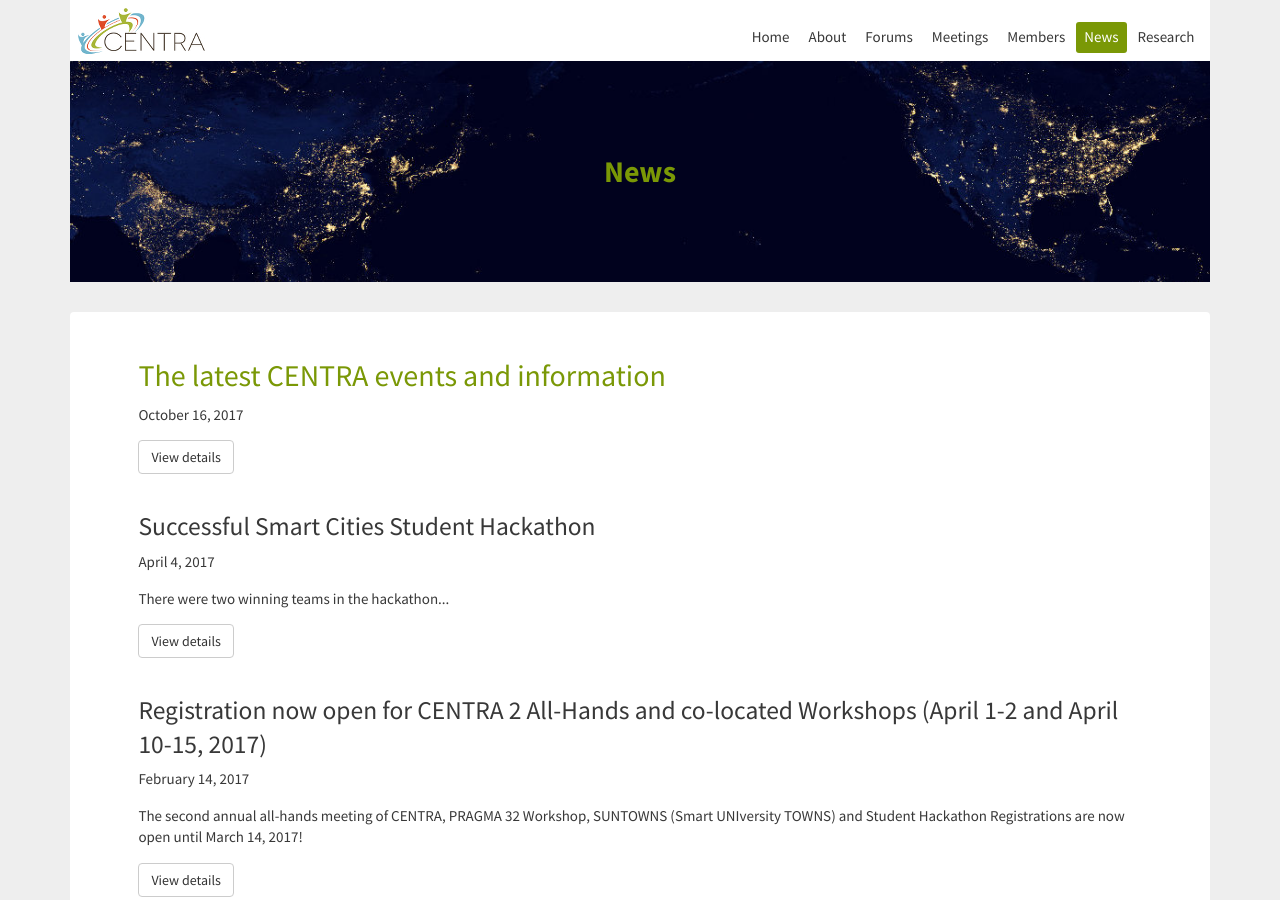
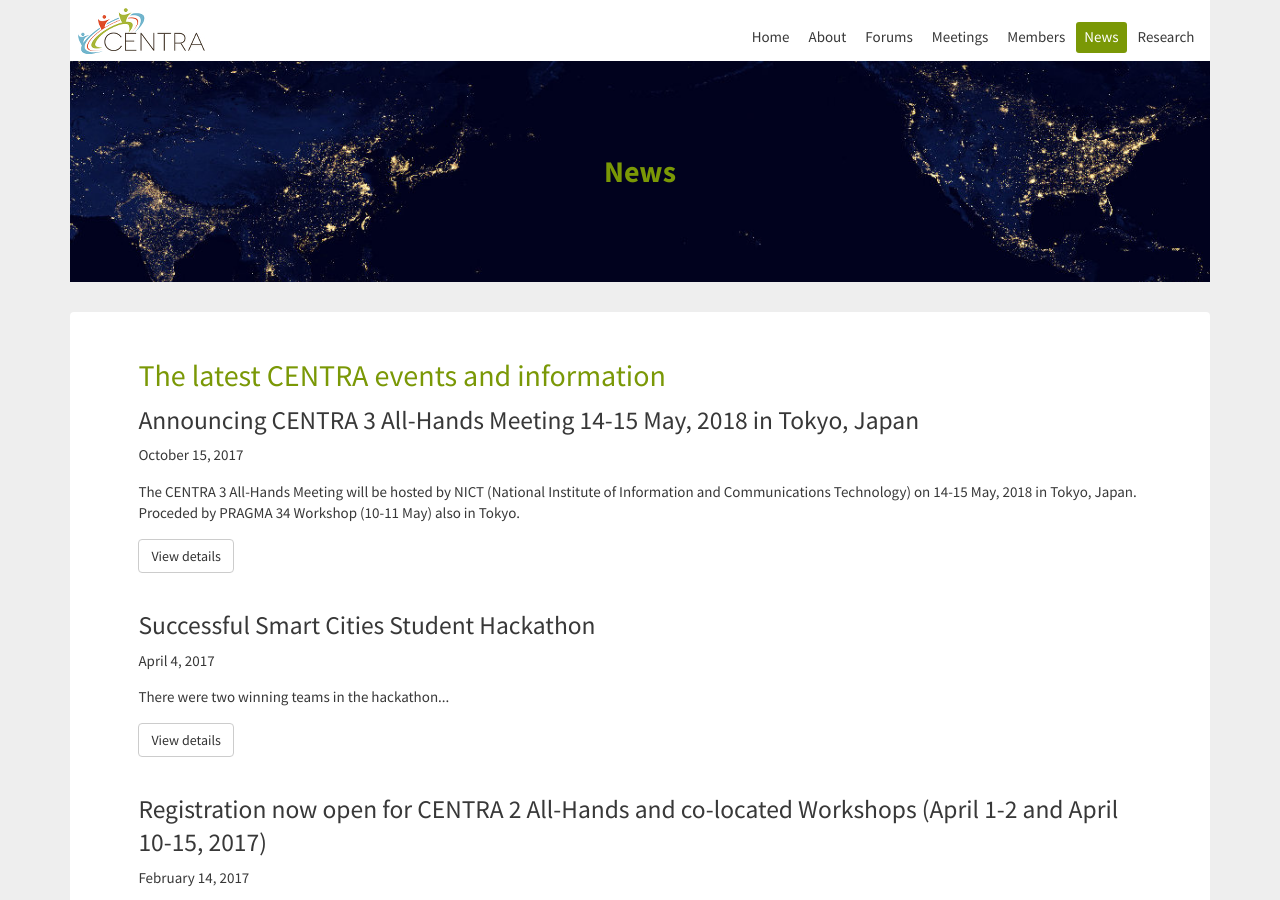
Before and after one commit to hmchou56/centra8, a Jekyll site: the page built from news.md, in a window 1280 px wide and 900 px high. Built offline with Jekyll 4.4.1, drawn with Linux system fonts in a browser that asks for light colours; nearby versions of some CDN libraries; part of the change alters nothing that is shown.

```diff
--- a/_news/2017-10-15-centra3.md
+++ b/_news/2017-10-15-centra3.md
@@ -1,11 +1,7 @@
 ---
 layout: news
-<<<<<<< HEAD:_news/2017-10-15_centra3.md
-title: Announcing CENTRA 3 All-Hands Meeting - 14-15 May, 2018 in Tokyo, Japan
-=======
 title: Announcing CENTRA 3 All-Hands Meeting 14-15 May, 2018 in Tokyo, Japan
->>>>>>> 806a233c23d3b9fafd0dcafc95074442ac5d7ede:_news/2017-10-15-centra3.md
-excerpt: The CENTRA 3 All-Hands Meeting will be hosted by NICT (National Institute of Information and Communications Technology) on 14-15 May, 2018 in Tokyo, Japan. Proceded by PRAGMA 34 Workshop (10-11 May) also in Tokyo. ..
+excerpt: The CENTRA 3 All-Hands Meeting will be hosted by NICT (National Institute of Information and Communications Technology) on 14-15 May, 2018 in Tokyo, Japan. Proceded by PRAGMA 34 Workshop (10-11 May) also in Tokyo.
 ---
 
 The CENTRA 3 All-Hands Meeting will be hosted by NICT (National Institute of Information and Communications Technology) on 14-15 May, 2018 in Tokyo, Japan. Proceded by PRAGMA 34 Workshop (10-11 May) also in Tokyo.The PRAGMA 34 technical program and social activities in the intervening weekend also provide CENTRA attendees with additional opportunities for professional interactions and networking.
```
